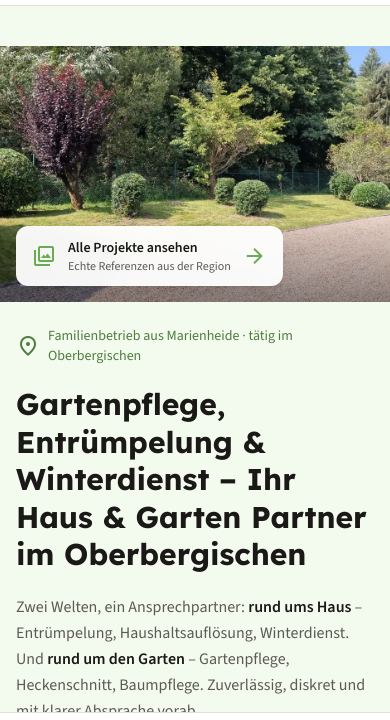
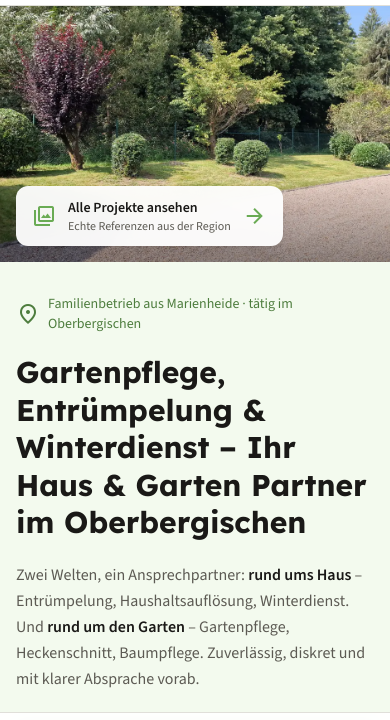
Before and after one commit to etodak7/ernst-haus-garten, an Astro site: page / in a window 390 px wide. Shown: the part 67-787 px from the top of the page. Built offline with nearby package versions, Linux system fonts and the light colour scheme; Astro itself is replaced by a stand-in of ours.

Commit message:
fix(home): Hero-Abstand auf Mobile korrigieren
Die Hero-Section hatte py-10 auf Mobile, was einen 40px leeren grün-50
Streifen zwischen dem sticky Header und dem edge-to-edge Hero-Bild
erzeugte. Das Bild ist auf Mobile via -mx-4 aber eigentlich vollflächig
gemeint — der Streifen wirkte wie ein unbeabsichtigter Spalt.

Fix:
- Mobile/Tablet: pt entfernt (Bild flushert jetzt mit Header-Unterkante),
  pb von 10 auf 12 bzw. 24 erhöht (mehr Luft nach unten, wo der Text sitzt)
- Desktop (lg+): py-28 bleibt wie gehabt (da ist das Bild rechts abgesetzt
  mit Rundung und Schatten, der py-Rahmen macht dort Sinn)
- gap zwischen Bild und Text auf Mobile von gap-6 auf gap-8 erhöht, auf
  sm von gap-10 auf gap-12 — kompensiert den Wegfall des pt ein wenig
  und gibt dem Text darunter mehr Luft

```diff
--- a/src/pages/index.astro
+++ b/src/pages/index.astro
@@ -111,8 +111,8 @@ const faqItems = [
 
   <!-- Hero -->
   <section class="bg-green-50 border-b border-green-100">
-    <div class="max-w-6xl mx-auto px-4 sm:px-6 py-10 sm:py-24 lg:py-28">
-      <div class="grid grid-cols-1 lg:grid-cols-2 gap-6 sm:gap-10 lg:gap-16 items-center">
+    <div class="max-w-6xl mx-auto px-4 sm:px-6 pb-12 sm:pb-20 lg:py-28">
+      <div class="grid grid-cols-1 lg:grid-cols-2 gap-8 sm:gap-12 lg:gap-16 items-center">
 
         <!-- Text -->
         <div>
```
